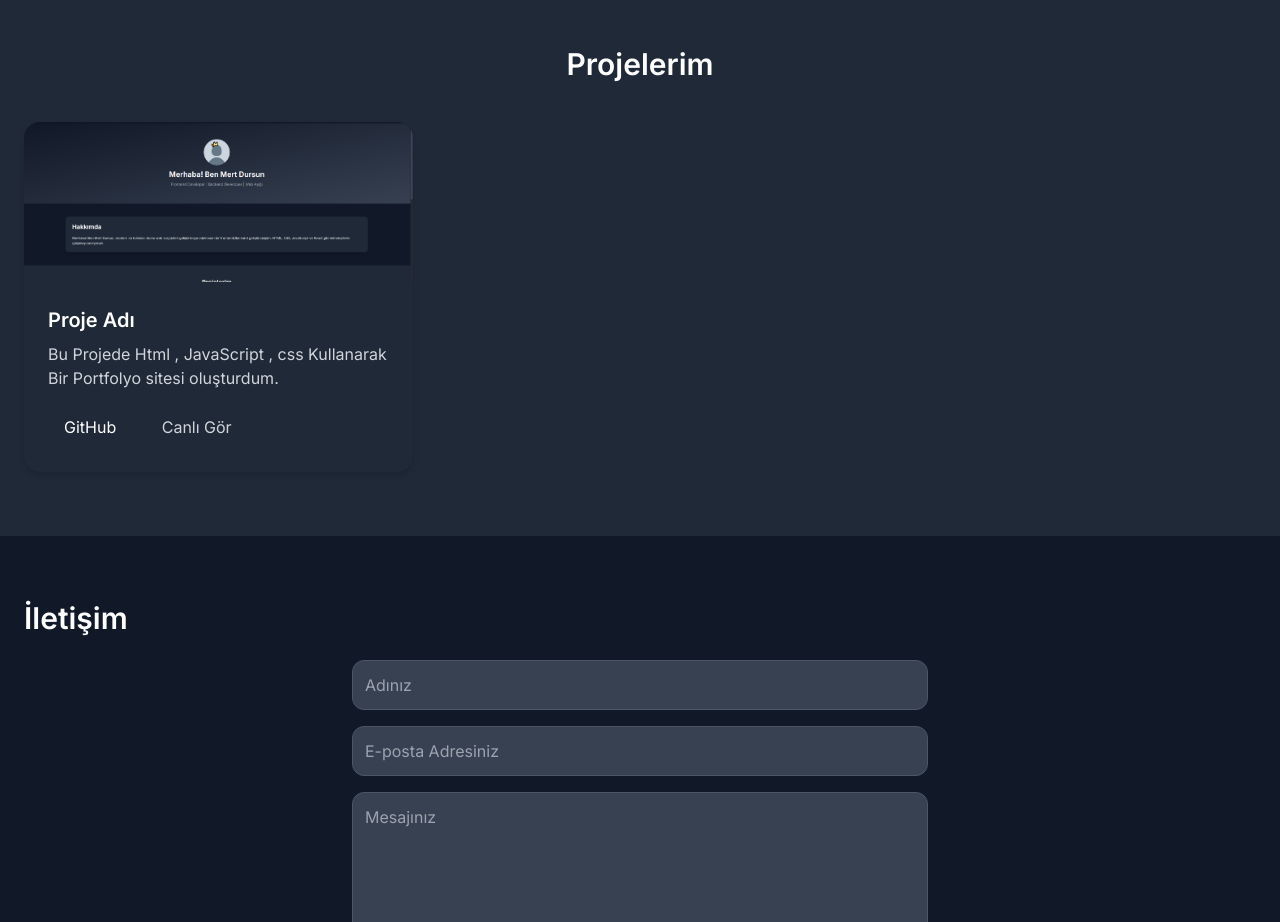
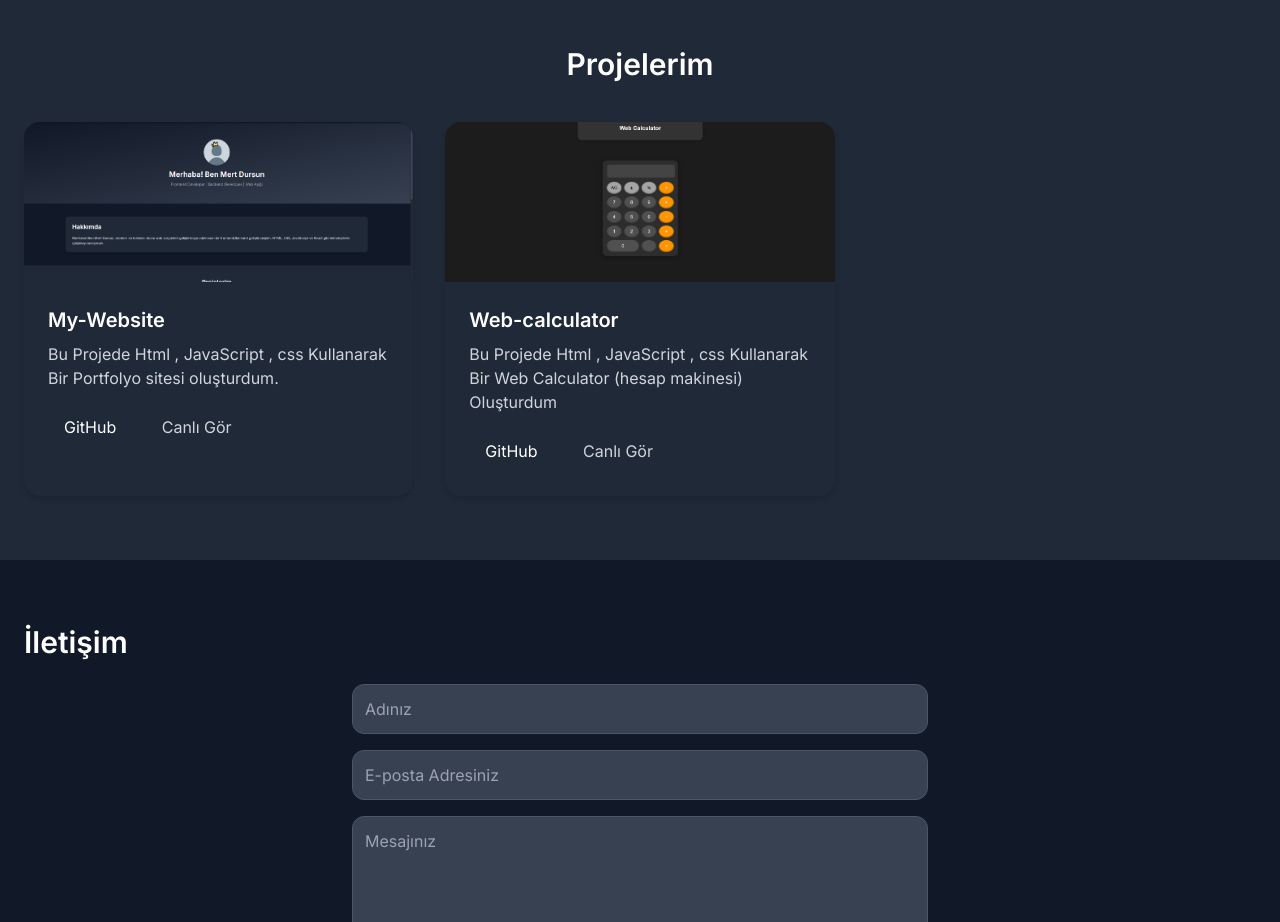
Before and after one commit to xfvoidpy/My-Website, a plain HTML site: page index.html in a window 1280 px wide. Shown: the part 920-1842 px from the top of the page. Drawn offline with nearby package versions, Linux system fonts and the light colour scheme.

Commit message:
Yeni proje eklemeleri

```diff
--- a/index.html
+++ b/index.html
@@ -117,14 +117,29 @@
                 <div class="bg-gray-800 rounded-2xl shadow-md overflow-hidden text-white" data-aos="fade-up">
                     <img src="assets/proje1.png" alt="Proje Görseli" class="w-full h-40 object-cover" />
                     <div class="p-6">
-                        <h4 class="text-xl font-bold mb-2 text-white">Proje Adı</h4>
+                        <h4 class="text-xl font-bold mb-2 text-white">My-Website</h4>
                         <p class="text-gray-300 mb-4">
                             Bu Projede Html , JavaScript , css Kullanarak Bir
                             Portfolyo sitesi oluşturdum.
                         </p>
                         <a href="https://github.com/users/xfvoidpy/projects/2" target="_blank"
                             class="inline-block bg-gray-800 text-white px-4 py-2 rounded hover:bg-black">GitHub</a>
-                        <a href="https://xfvoidpy.github.io/P.Website/" target="_blank"
+                        <a href="https://xfvoidpy.github.io/My-Website/" target="_blank"
+                            class="ml-2 inline-block border border-gray-800 text-gray-300 px-4 py-2 rounded hover:bg-gray-700">Canlı
+                            Gör</a>
+                    </div>
+                </div>
+                <div class="bg-gray-800 rounded-2xl shadow-md overflow-hidden text-white" data-aos="fade-up">
+                    <img src="assets/proje2.png" alt="Proje Görseli" class="w-full h-40 object-cover" />
+                    <div class="p-6">
+                        <h4 class="text-xl font-bold mb-2 text-white">Web-calculator</h4>
+                        <p class="text-gray-300 mb-4">
+                            Bu Projede Html , JavaScript , css Kullanarak Bir
+                            Web Calculator (hesap makinesi) Oluşturdum
+                        </p>
+                        <a href="https://github.com/users/xfvoidpy/projects/3" target="_blank"
+                            class="inline-block bg-gray-800 text-white px-4 py-2 rounded hover:bg-black">GitHub</a>
+                        <a href="https://xfvoidpy.github.io/Web-calculator/" target="_blank"
                             class="ml-2 inline-block border border-gray-800 text-gray-300 px-4 py-2 rounded hover:bg-gray-700">Canlı
                             Gör</a>
                     </div>
```
Also changed, not shown: assets/proje2.png (added).
